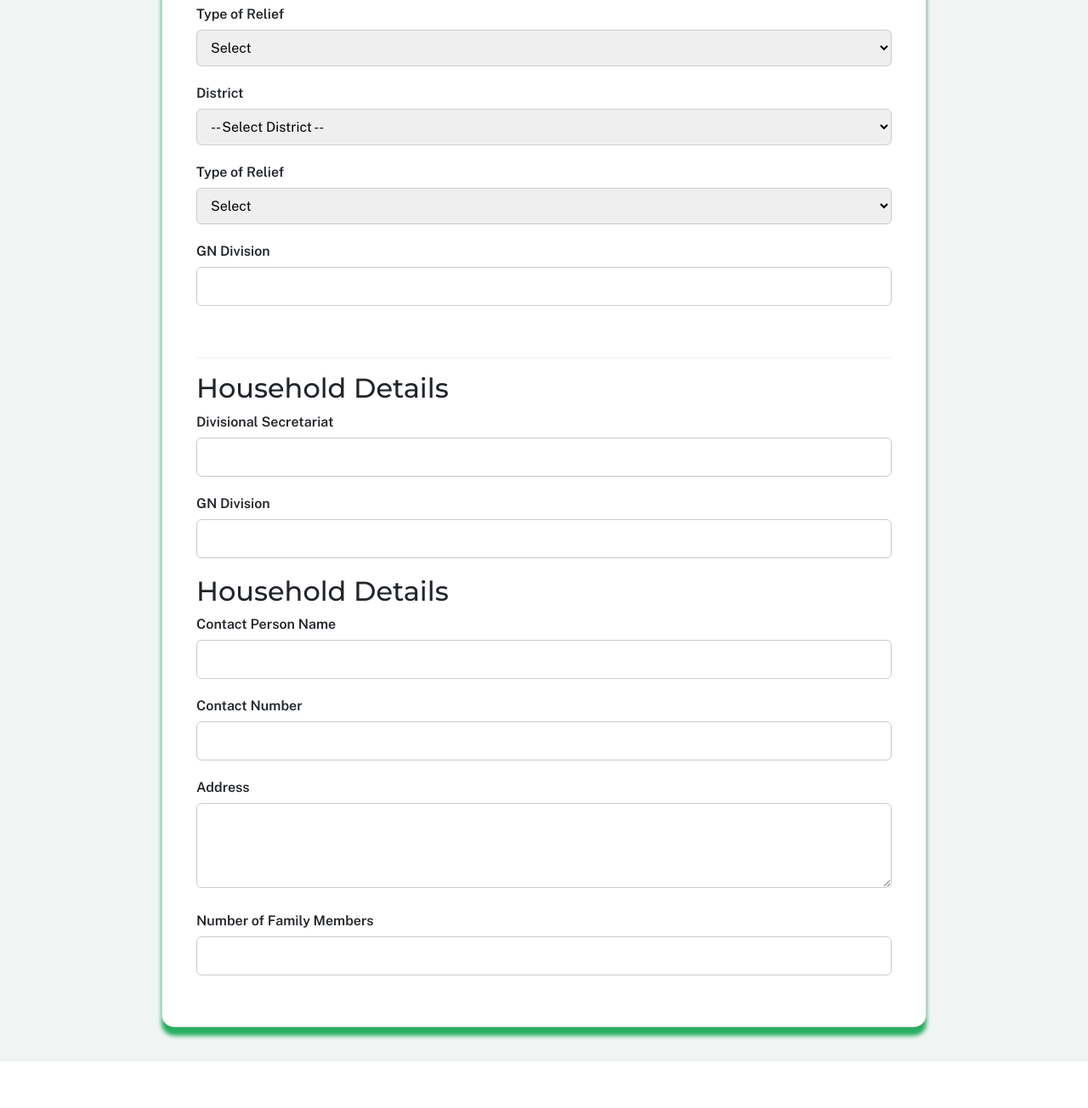
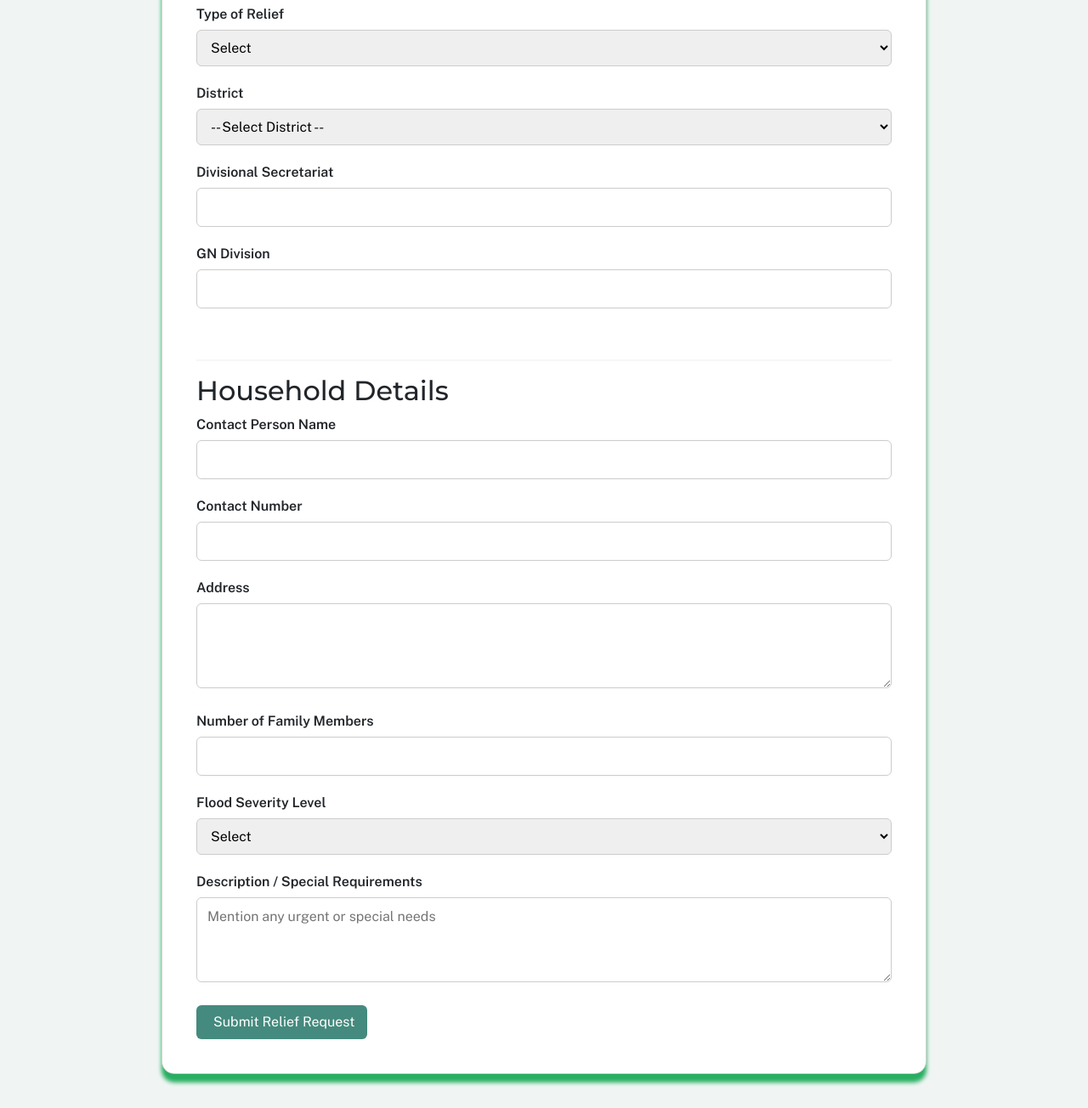
Before and after one commit to SayuruDilina/Flood-Relief-Management-System, a PHP site: page /user-relief-form.php in a window 1280 px wide. Shown: the part 272-1576 px from the top of the page at 85% size. Before the commit the page ends 1521 px from the top, so only its background shows below. Run offline with PHP 8.4, Linux system fonts and the light colour scheme.

Commit message:
resolve conflicts

```diff
--- a/frontend/js/script.js
+++ b/frontend/js/script.js
@@ -1,5 +1,7 @@
+console.log("test");
 function registerUser() {
     console.log("function reached");
+console.log("test");
 
     const username = document.getElementById("username").value.trim();
     const password = document.getElementById("password").value;
@@ -101,8 +103,12 @@ const payload={
 function createReliefRequest(){
     const user_id=1;
     const type_of_relief = document.getElementById("type_of_relief").value.trim();
+    console.log(type_of_relief);
     const devisional_secretariat= document.getElementById("devisional_secretariat").value.trim();
-    const gn_devision = document.getElementById("gn_devision").value.trim();
+    const gn_devision = document.getElementById("gn_devision").value;
+
+    console.log(gn_devision);
+
     const contact_person_name = document.getElementById("contact_person_name").value.trim();
     const contact_number = document.getElementById("contact_number").value.trim();
     const address = document.getElementById("address").value.trim();
--- a/frontend/user/user-relief-form.php
+++ b/frontend/user/user-relief-form.php
@@ -1,6 +1,7 @@
   <?php
   include '../common/header.php';
   ?>
+
   <div class="navbar">
     <div class="logo">
       -AQUARELIEF-
@@ -12,10 +13,10 @@ include '../common/header.php';
     <hr class="av-dividerr">
     <h2>Request Details</h2>
 
-  <form>
+    <div>
       <div class="form-group">
         <label> Type of Relief </label>
-      <select required>
+        <select id="type_of_relief" name="type_of_relief" required>
           <option value="">Select</option>
           <option>Food</option>
           <option>Water</option>
@@ -56,85 +57,58 @@ include '../common/header.php';
       </div>
 
       <div class="form-group">
-    <label> Type of Relief </label>
-    <select id="type_of_relief" required>
-      <option value="">Select</option>
-      <option>Food</option>
-      <option>Water</option>
-      <option>Medicine</option>
-      <option>Shelter</option>
-    </select>
+        <label>Divisional Secretariat</label>
+        <input id="devisional_secretariat" type="text" required>
       </div>
 
       <div class="form-group">
         <label>GN Division</label>
-      <input type="text" required>
+        <input id="gn_devision" type="text" required>
       </div>
       <br>
       <hr class="av-dividerr">
       <h2>Household Details</h2>
 
       <div class="form-group">
-    <label>Divisional Secretariat</label>
-    <input type="text" id="devisional_secretariat" required>
-  </div>
-
-  <div class="form-group">
-    <label>GN Division</label>
-    <input type="text" id="gn_devision" required>
-  </div>
-
-  <h2>Household Details</h2>
-
-  <div class="form-group">
         <label>Contact Person Name</label>
-    <input type="text" id="contact_person_name" required>
+        <input id="contact_person_name" type="text" required>
       </div>
 
       <div class="form-group">
         <label>Contact Number</label>
-    <input type="tel" id="contact_number" required>
+        <input id="contact_number type" type="text" required>
       </div>
 
       <div class="form-group">
         <label>Address</label>
-    <textarea id="address" required></textarea>
+        <textarea id="address"  required></textarea>
       </div>
 
       <div class="form-group">
         <label>Number of Family Members</label>
-    <input type="number" id="num_of_family_members" min="1" required>
+        <input  id ="num_of_family_members" type="number" min="1" required>
+      </div>
+      <div class="form-group">
+        <label>Flood Severity Level</label>
+        <select id="flood_level" required>
+          <option value="">Select</option>
+          <option class="severity-low">Low</option>
+          <option class="severity-medium">Medium</option>
+          <option class="severity-high">High</option>
+        </select>
+      </div>
+      <div class="form-group">
+        <label>Description / Special Requirements</label>
+        <textarea id="description" placeholder="Mention any urgent or special needs"></textarea>
       </div>
 
-  </form>
-</div>
-<?php
-include '../common/footer.php';
-?>
+      <button onclick="createReliefRequest()" type="button" class="btn btn-primary">
+        Submit Relief Request
+      </button>
 
 
 
 
-
-
-
-
-
-
-
-
-
-
-
-
-
-
-
-
-
-
-
-
-
-
+  </div>
+  </div>
   <?php include '../common/footer.php'; ?>
```
Lines whose indentation alone changed are shown as unchanged.
